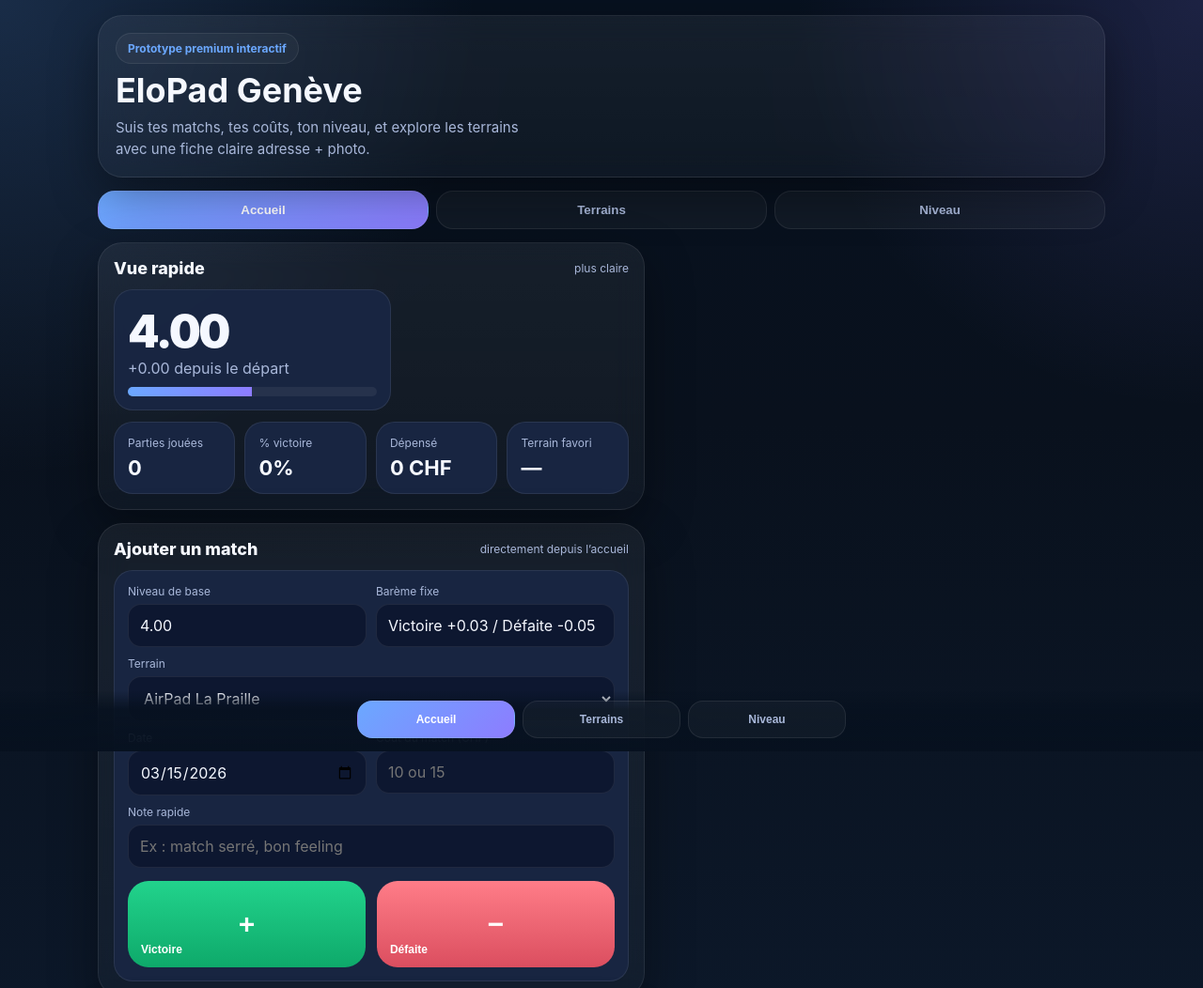
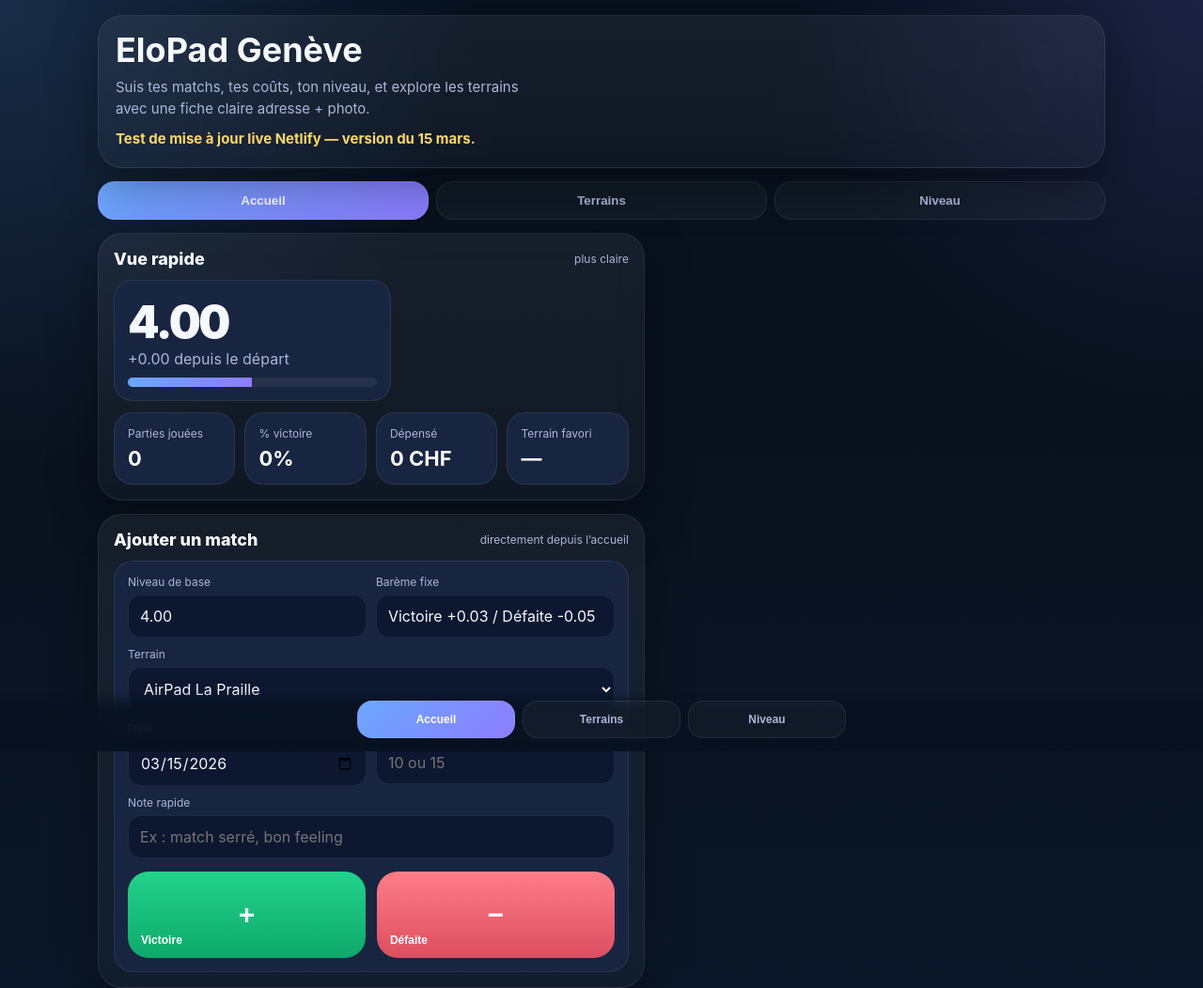
Before and after one commit to milolabagent/Milo, a plain HTML site: page index.html in a window 1280 px wide. Shown: the top 1052 px of the page at 94% size. Drawn offline with Linux system fonts and the light colour scheme.

Commit message:
Test Netlify auto-update from local change

```diff
--- a/index.html
+++ b/index.html
@@ -40,9 +40,9 @@
 <body>
   <main class="shell">
     <section class="hero glass">
-      <div class="pill">Prototype premium interactif</div>
       <h1>EloPad Genève</h1>
       <p class="lead">Suis tes matchs, tes coûts, ton niveau, et explore les terrains avec une fiche claire adresse + photo.</p>
+      <p class="lead" style="margin-top:10px;color:#ffd76a;font-weight:700;">Test de mise à jour live Netlify — version du 15 mars.</p>
     </section>
 
     <div class="tabs">
```
